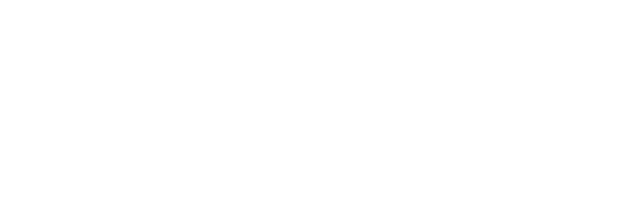
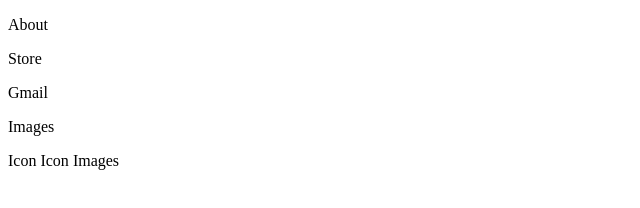
Before and after one commit to Vidhyamahendran19/Google-Webpage-clone, a plain HTML site: page index.html in a window 1280 px wide. Shown: the whole page, without its empty margins (0-640 px from the left). Drawn offline with Linux system fonts and the light colour scheme.

Commit message:
created a nav section still working on  main section of the page

```diff
--- a/index.html
+++ b/index.html
@@ -4,8 +4,32 @@
     <meta charset="UTF-8">
     <meta name="viewport" content="width=device-width, initial-scale=1.0">
     <title>Google Home Page</title>
+    <link rel="stylesheet" href="styles.css">
 </head>
 <body>
+    <header>
+<div>
+    <a>
+        <p>About</p>
+    </a>
+    <a>
+        <p>Store</p>
+    </a>
+    <nav>
+        <a><p>Gmail</p></a>
+        <a><p>Images</p></a>
+        <a>Icon</a>
+        <a>Icon</a>
+        <a>Images</a>
 
+    </nav>
+</div>
+    </header>
+    <main>
+
+    </main>
+    <footer>
+
+    </footer>
 </body>
 </html>
```
Also changed, not shown: style..css (deleted), styles.css (added).
